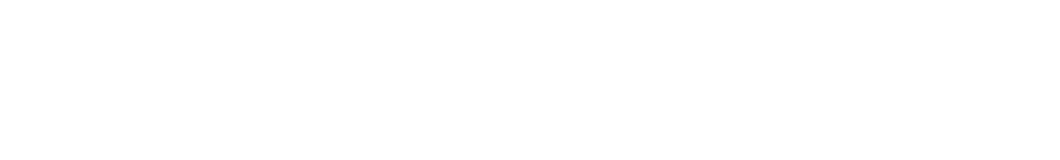
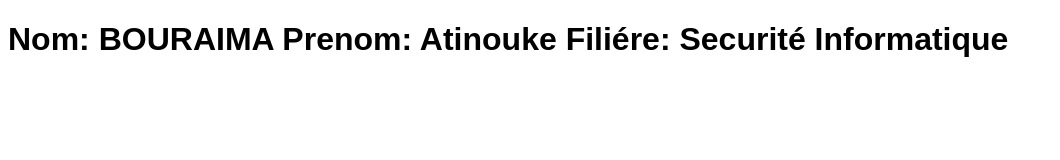
Before and after one commit to bouraimaatinouke-byte/mon-cv, a plain HTML site: page index.html in a window 1280 px wide. Shown: the whole page, without its empty margins (0-1060 px from the left). Drawn offline with Linux system fonts and the light colour scheme.

Commit message:
mise en place de la section titre

```diff
--- a/index.html
+++ b/index.html
@@ -7,6 +7,9 @@
     <link rel="stylesheet" href="style.css">
 </head>
 <body>
-
+<h1>Nom: BOURAIMA
+    Prenom: Atinouke
+    Filiére: Securité Informatique
+</h1>
 </body>
 </html>
```
